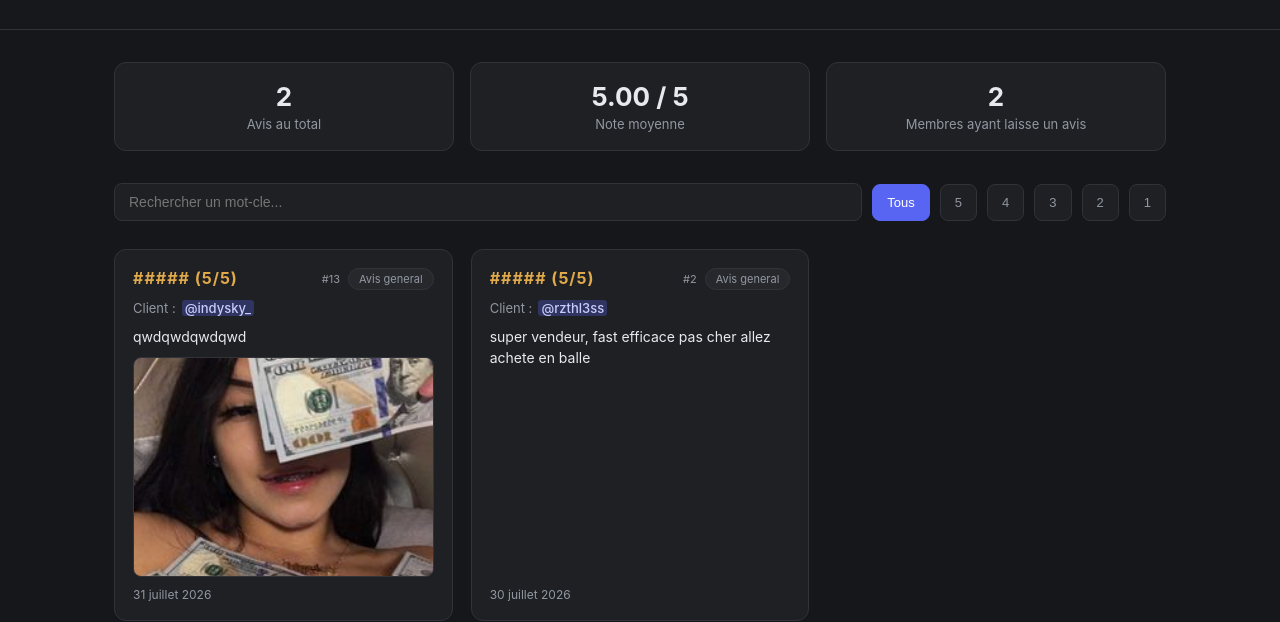
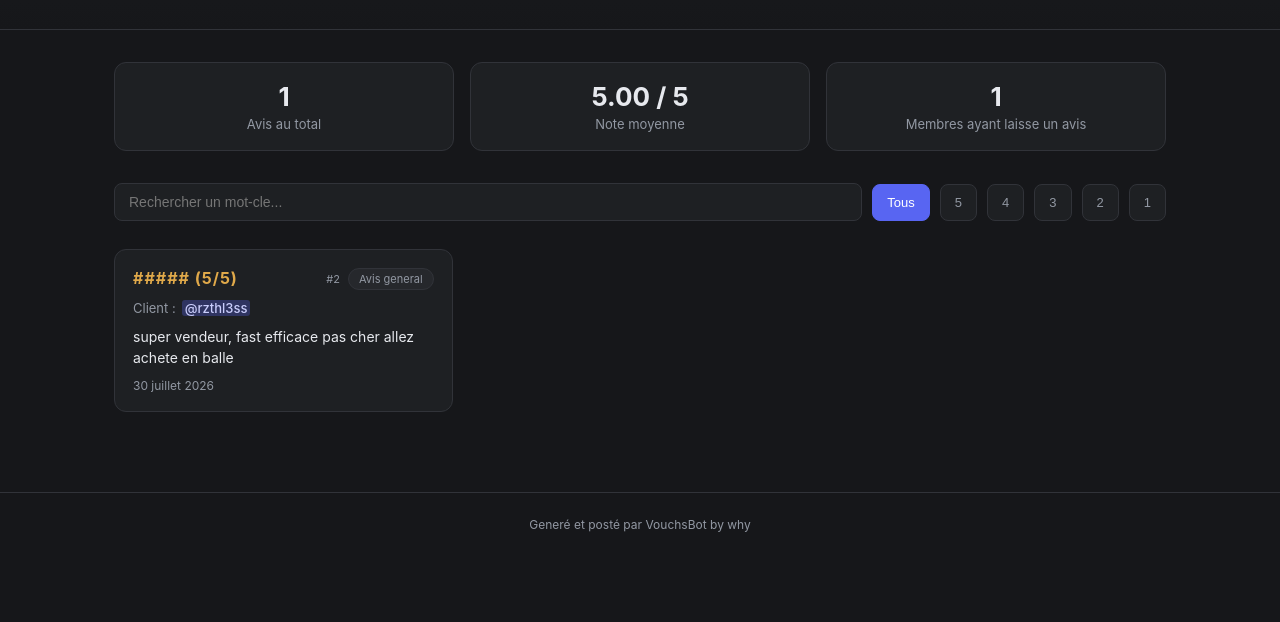
Before and after one commit to whyusrmnk/whyusrmnk.github.io, a plain HTML site: page index.html in a window 1280 px wide. Shown: the part 209-831 px from the top of the page. After the commit the page ends 800 px from the top, so only its background shows below. Drawn offline with Linux system fonts and the light colour scheme.

Commit message:
Mise a jour automatique du site (2026-07-31T19:11:51.507Z)

```diff
--- a/index.html
+++ b/index.html
@@ -294,9 +294,9 @@
 </header>
 <main>
   <div class="stats">
-    <div class="stat-card"><div class="value">2</div><div class="label">Avis au total</div></div>
+    <div class="stat-card"><div class="value">1</div><div class="label">Avis au total</div></div>
     <div class="stat-card"><div class="value">5.00 / 5</div><div class="label">Note moyenne</div></div>
-    <div class="stat-card"><div class="value">2</div><div class="label">Membres ayant laisse un avis</div></div>
+    <div class="stat-card"><div class="value">1</div><div class="label">Membres ayant laisse un avis</div></div>
   </div>
   <div class="controls">
     <input type="text" id="search" placeholder="Rechercher un mot-cle...">
@@ -338,8 +338,8 @@
     </div>
   </div>
 </div>
-<script id="vouch-data" type="application/json">[{"id":13,"rating":5,"product":null,"price":null,"seller":null,"sellerId":null,"buyer":"@indysky_","buyerId":"1454344785191239826","comment":"qwdqwdqwdqwd","image":"images/vouch-13.jpg","date":"2026-07-31T17:58:08.310Z","source":"Avis general"},{"id":2,"rating":5,"product":null,"price":null,"seller":null,"sellerId":null,"buyer":"@rzthl3ss","buyerId":"1513618034764419117","comment":"super vendeur, fast efficace pas cher allez achete en balle","image":null,"date":"2026-07-30T17:51:57.756Z","source":"Avis general"}]</script>
-<script id="profile-data" type="application/json">{"1513618034764419117":{"tag":"@rzthl3ss","avatar":"https://cdn.discordapp.com/avatars/1513618034764419117/9df5be138be7ba10005b049ba0a43114.png?size=128","banner":null,"accentColor":"#000000"},"1454344785191239826":{"tag":"@indysky_","avatar":"https://cdn.discordapp.com/avatars/1454344785191239826/8672c39c2a060466242618eaa492f03e.png?size=128","banner":null,"accentColor":null}}</script>
+<script id="vouch-data" type="application/json">[{"id":2,"rating":5,"product":null,"price":null,"seller":null,"sellerId":null,"buyer":"@rzthl3ss","buyerId":"1513618034764419117","comment":"super vendeur, fast efficace pas cher allez achete en balle","image":null,"date":"2026-07-30T17:51:57.756Z","source":"Avis general"}]</script>
+<script id="profile-data" type="application/json">{"1513618034764419117":{"tag":"@rzthl3ss","avatar":"https://cdn.discordapp.com/avatars/1513618034764419117/9df5be138be7ba10005b049ba0a43114.png?size=128","banner":null,"accentColor":"#000000"}}</script>
 <script>
   const data = JSON.parse(document.getElementById('vouch-data').textContent);
   const profiles = JSON.parse(document.getElementById('profile-data').textContent);
```
